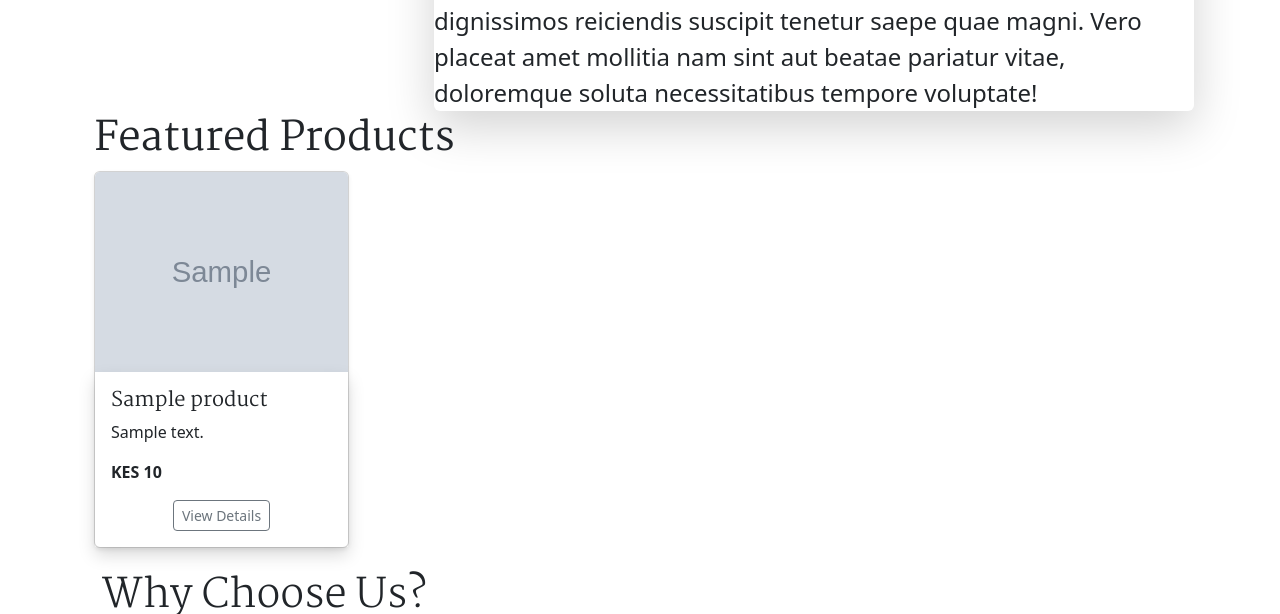
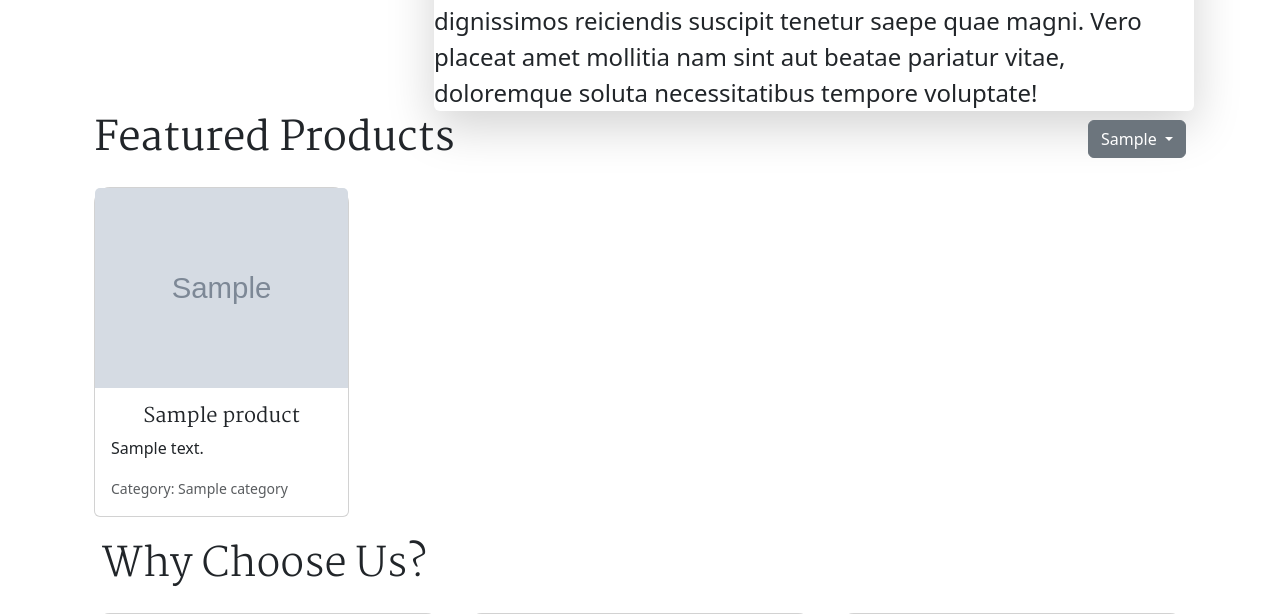
Before and after one commit to R-gitonga/Annah-s-Bakey, a Flask app: template templates/index.html in a window 1280 px wide. Shown: the part 1059-1673 px from the top of the page. Run offline with Flask 3, Linux system fonts and the light colour scheme; the template is opened without the code that fills it: most values are stand-ins (such as "Sample title", 1, 10 or a date in 2020); grey boxes marked "Sample" are stand-in pictures; some web fonts are replaced.

Commit message:
Dynamic dropdown menu to display product categories

```diff
--- a/app.py
+++ b/app.py
@@ -1,9 +1,22 @@
-from flask import Flask, g, render_template
+from flask import Flask, g, render_template, request
 import sqlite3
 import os
 
 
 app = Flask(__name__)
+
+products_data = [
+    {"id": 1, "name": "Classic Chocolate Cake", "category": "Cakes", "image": "chocolate_cake.jpg", "description": "Rich, moist, and decadent classic chocolate cake."},
+    {"id": 2, "name": "Strawberry Delight Cake", "category": "Cakes", "image": "strawberry_cake.jpg", "description": "Light sponge cake layered with fresh strawberries."},
+    {"id": 3, "name": "Apple Crumble Pie", "category": "Pies", "image": "apple_pie.jpg", "description": "Warm apple filling with a buttery, crispy oat crumble."},
+    {"id": 4, "name": "Blueberry Muffins", "category": "Muffins & Pastries", "image": "blueberry_muffin.jpg", "description": "Fluffy muffins bursting with sweet blueberries."},
+    {"id": 5, "name": "Buttery Croissant", "category": "Muffins & Pastries", "image": "croissant.jpg", "description": "Authentic, flaky, and buttery French croissant."},
+    {"id": 6, "name": "Tangy Lemon Tart", "category": "Tarts", "image": "lemon_tart.jpg", "description": "A zesty lemon filling in a delicate shortbread crust."},
+    {"id": 7, "name": "Red Velvet Cupcake", "category": "Cupcakes", "image": "red_velvet.jpg", "description": "Moist red velvet with a luscious cream cheese frosting."},
+    {"id": 8, "name": "Vanilla Bean Cupcake", "category": "Cupcakes", "image": "vanilla_cupcake.jpg", "description": "Simple yet elegant vanilla cupcake with vanilla bean frosting."},
+    {"id": 9, "name": "Chocolate Chip Cookies", "category": "Cookies", "image": "chocolate_chip_cookies.jpg", "description": "Chewy, golden brown cookies loaded with chocolate chips."},
+    {"id": 10, "name": "Oatmeal Raisin Cookies", "category": "Cookies", "image": "oatmeal_raisin_cookies.jpg", "description": "Hearty oatmeal cookies with plump raisins and spices."}
+]
 
 DATABASE = os.path.join(os.path.dirname(__file__), 'data', 'bakery.db')
 
@@ -21,13 +34,23 @@ def close_db(exception=None):
 
 
 @app.route("/")
-def home():
-    db = get_db()
-    products = db.execute('SELECT * FROM product WHERE is_available = 1').fetchall()
+# def home():
+#     db = get_db()
+#     products = db.execute('SELECT * FROM product WHERE is_available = 1').fetchall()
+
+def index():
+    selected_category = request.args.get('category')
+
+    if selected_category and selected_category != 'All Category':
+        filtered_products = [p for p in products_data if p['category'] == selected_category]
+    else:
+        filtered_products = products_data
+
+    unique_categories = sorted(list(set(p['category'] for p in products_data)))
 
 
 
-    return render_template('index.html', products=products)
+    return render_template('index.html', products=filtered_products, categories=unique_categories, selected_category=selected_category)
 
 
 
--- a/templates/index.html
+++ b/templates/index.html
@@ -44,9 +44,47 @@
 </div>
 
 <div class="container-fluid" id="featured-products">
-    <h1 class="text-justify display-6">Featured Products</h1>
+    <div class="d-flex justify-content-between align-items-center mb-4">
+        <h1 class="display-6 m-0">Featured Products</h1>
+        <div class="dropdown">
+            <button class="btn btn-secondary dropdown-toggle" type="button" id="categoryDropdown" data-bs-toggle="dropdown" aria-expanded="false">
+                {% if selected_category and selected_category != "All Category" %}
+                    {{ selected_category }}
+                {% else %}
+                    All Categories
+                {% endif %}
+            </button>
+            <ul class="dropdown-menu" aria-label="categoryDropdown">
+                <li>
+                    <a href="{{ url_for('index', category=category) }}"
+                        class="dropdown-item {% if selected_category == category %}active{% endif %}">{{ category }}</a>
+                </li>
+                <li><hr class="dropdown-divider"></li>
+                {% for category in categories %}
+                <li>
+                    <a href="{{ url_for('index', category=category) }}" class="dropdown-item {% if selected_category == category %}active{% endif %}">{{ category}} </a>
+                </li>
+                {% endfor %}
+            </ul>
+        </div>
+    </div>
     <div class="row row-cols-1 row-cols-sm-2 row-cols-md-3 row-cols-lg-4 g-4">
         {% for product in products %}
+        <div class="col">
+            <div class="card h-100 rounded-top-4">
+                {# Ensure your image path is correct, assuming 'images/' in static folder #}
+                <img src="{{ url_for('static', filename='images/' + product.image) }}" class="card-img-top product-img"
+                    alt="{{ product.name }}">
+                <div class="card-body">
+                    <h5 class="card-title text-center">{{ product.name }}</h5>
+                    <p class="card-text">{{ product.description }}</p>
+                    <p class="card-text text-muted"><small>Category: {{ product.category }}</small></p> {# Display category on
+                    card #}
+                </div>
+            </div>
+        </div>
+        {% endfor %}
+        <!-- {% for product in products %}
         <div class="col">
             <div class="card h-100 shadow-sm">
                 <img class="card-img-top" src="{{ url_for('static', filename=product['image_url']) }}"
@@ -61,7 +99,7 @@
                 </div>
             </div>
         </div>
-        {% endfor %}
+        {% endfor %} -->
         </div>
 </div>
 
```
Also changed, not shown: data/bakery.db.
